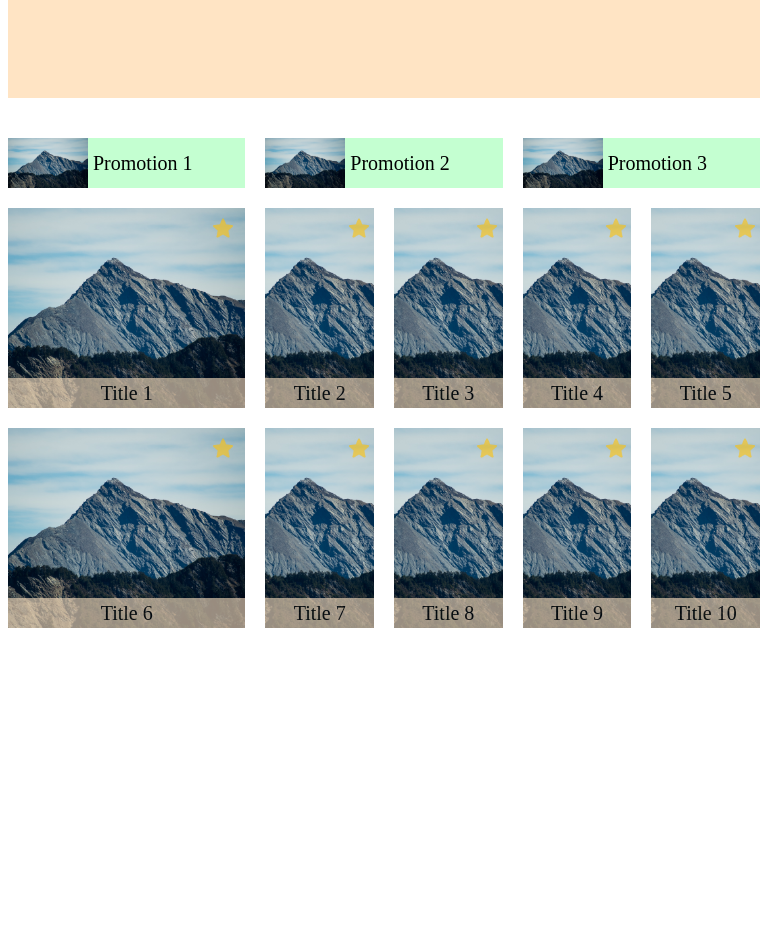
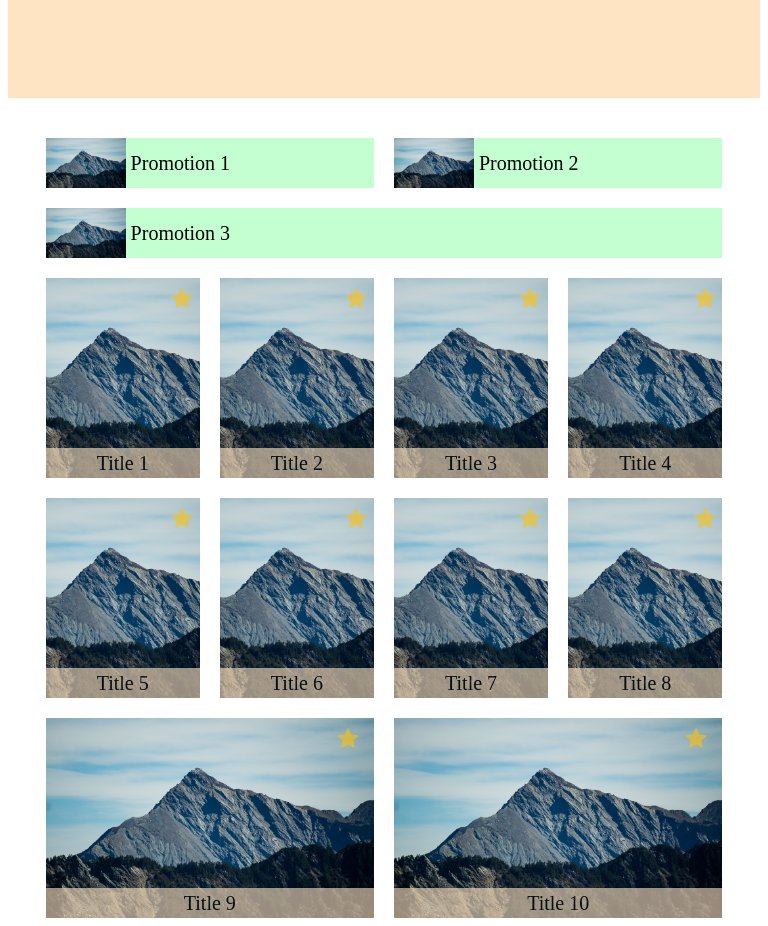
Before and after one commit to Haohaoscreamandrun/WehelpAssigment, a plain HTML site: page RWD.html in a window 768 px wide. Shown: the part 200-1126 px from the top of the page. Before the commit the page ends 836 px from the top, so only its background shows below. Drawn offline with Linux system fonts and the light colour scheme.

Commit message:
Complete media query from 600-1200

```diff
--- a/RWD.css
+++ b/RWD.css
@@ -54,17 +54,23 @@ body{
 
 .main-content
 {
-  display: flex;
+  /*display: flex;
   justify-content: center;
-  flex-wrap: wrap;
+  flex-wrap: wrap;*/
+  display: grid;
+  grid-template-columns: 1fr;
+  grid-template-rows: auto auto;
+  gap: 20px;
+
+  justify-items: center;
 }
 
 .promotions
 {
-  flex: none;
+  /*flex: none;*/
   width: 100%;
   max-width: 1200px;
-  height: 50px;
+
 
   display: grid;
   grid-template-columns: 1fr 1fr 1fr;
@@ -97,10 +103,10 @@ body{
 
 .titles
 {
-  flex: none;
+  /*flex: none;*/
   width: 100%;
   max-width: 1200px;
-  margin-top: 20px;
+  /*margin-top: 20px;*/
 
   display: grid;
   grid-template-columns: repeat(6, 1fr);
@@ -160,3 +166,38 @@ body{
   right: 5%;
   opacity: 0.6;
 }
+
+@media screen and (min-width: 600px) and (max-width: 1201px) {
+  .promotions
+  {
+    width: 90%;
+
+    grid-template-columns: 1fr 1fr;
+    grid-template-rows: 1fr 1fr;
+  }
+
+  .promotion:nth-child(3)
+  {
+    grid-column: span 2;
+  }
+
+  .titles
+  {
+    width: 90%;
+
+    grid-template-columns: repeat(4, 1fr);
+    grid-template-rows: 1fr 1fr 1fr;
+  }
+
+  .title:nth-child(1),
+  .title:nth-child(6)
+  {
+    grid-column: span 1;
+  }
+
+  .title:nth-child(9),
+  .title:nth-child(10)
+  {
+    grid-column: span 2;
+  }
+}
```
Also changed, not shown: nav_icon.png (added).
